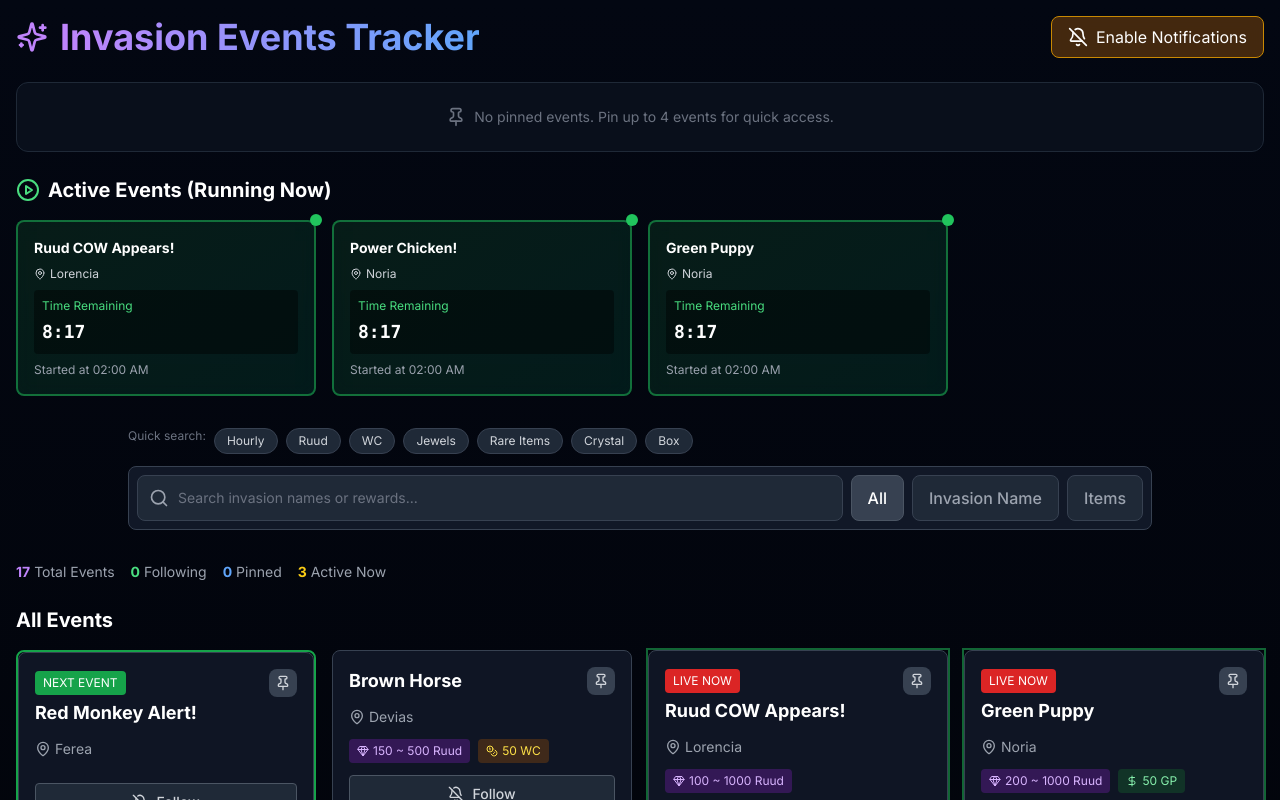
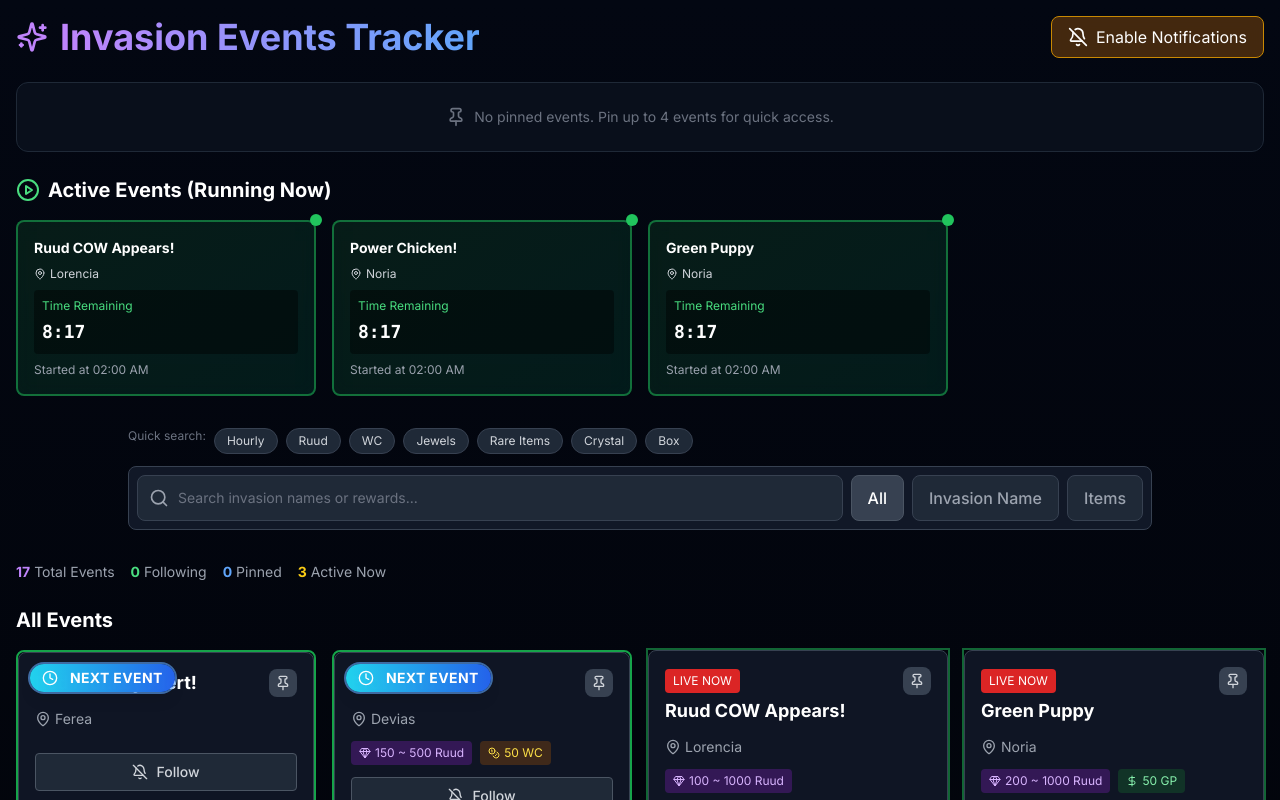
Before and after one commit to crowjay1807/event-nextjs-app, a Next.js app: page / in a window 1280 px wide. Shown: the top 800 px of the page. Built offline with nearby package versions, Linux system fonts and the light colour scheme.

Commit message:
feat: update next event logic, UI, notification test, and package setup

```diff
--- a/app/page.tsx
+++ b/app/page.tsx
@@ -262,6 +262,13 @@ export default function Home() {
     );
   }
 
+  // Tìm thời gian event sắp diễn ra gần nhất
+  const now = new Date();
+  const nextTimes = filteredEvents
+    .map(event => event.times.filter(t => t > now)[0])
+    .filter(Boolean);
+  const minNextTime = nextTimes.length > 0 ? new Date(Math.min(...nextTimes.map(t => t.getTime()))) : null;
+
   return (
     <main className="min-h-screen p-4 bg-gradient-to-b from-gray-950 to-black">
       <div className="max-w-7xl mx-auto">
@@ -337,15 +344,19 @@ export default function Home() {
         <div>
           <h2 className="text-xl font-bold text-white mb-4">All Events</h2>
           <div className="grid grid-cols-1 md:grid-cols-2 lg:grid-cols-3 xl:grid-cols-4 gap-4">
-            {filteredEvents.map((event, index) => (
+            {filteredEvents.map((event) => {
+              const eventNextTime = event.times.filter(t => t > now)[0];
+              const isUpcoming = minNextTime && eventNextTime && eventNextTime.getTime() === minNextTime.getTime() && !getActiveEvents(events).some(e => e.id === event.id);
+              return (
                 <EventCard
                   key={event.id}
                   event={event}
-                isUpcoming={index === 0 && !getActiveEvents(events).some(e => e.id === event.id)}
+                  isUpcoming={isUpcoming}
                   onFollowToggle={handleFollowToggle}
                   onPinToggle={handlePinToggle}
                 />
-            ))}
+              );
+            })}
           </div>
 
           {filteredEvents.length === 0 && (
--- a/components/EventCard.tsx
+++ b/components/EventCard.tsx
@@ -109,16 +109,17 @@ export default function EventCard({ event, isUpcoming = false, onFollowToggle, o
       onMouseEnter={() => setShowTooltip(true)}
       onMouseLeave={() => setShowTooltip(false)}
     >
+      {isUpcoming && (
+        <div className="absolute left-3 top-3 z-10 flex items-center gap-2 px-3 py-1 rounded-full bg-gradient-to-r from-cyan-400 to-blue-600 shadow-lg text-white font-bold text-sm tracking-wide animate-pulse ring-2 ring-blue-400/60">
+          <Clock className="w-4 h-4 mr-1 animate-spin-slow" />
+          NEXT EVENT
+        </div>
+      )}
       <div className="bg-gray-900/90 backdrop-blur rounded-lg border border-gray-700 p-4 h-full hover:border-gray-600 transition-all">
         <div className="space-y-3">
           {/* Header with badges */}
           <div className="flex justify-between items-start">
             <div className="flex-1">
-              {isUpcoming && (
-                <div className="text-xs bg-green-600 text-white px-2 py-1 rounded inline-block mb-1">
-                  NEXT EVENT
-                </div>
-              )}
               {isActive && (
                 <div className="text-xs bg-red-600 text-white px-2 py-1 rounded inline-block mb-1 animate-pulse">
                   LIVE NOW
```
Also changed, not shown: package.json (+14 -2 lines), 1 other file (tests, documents, lock files or other folders). Lines whose indentation alone changed are shown as unchanged.
